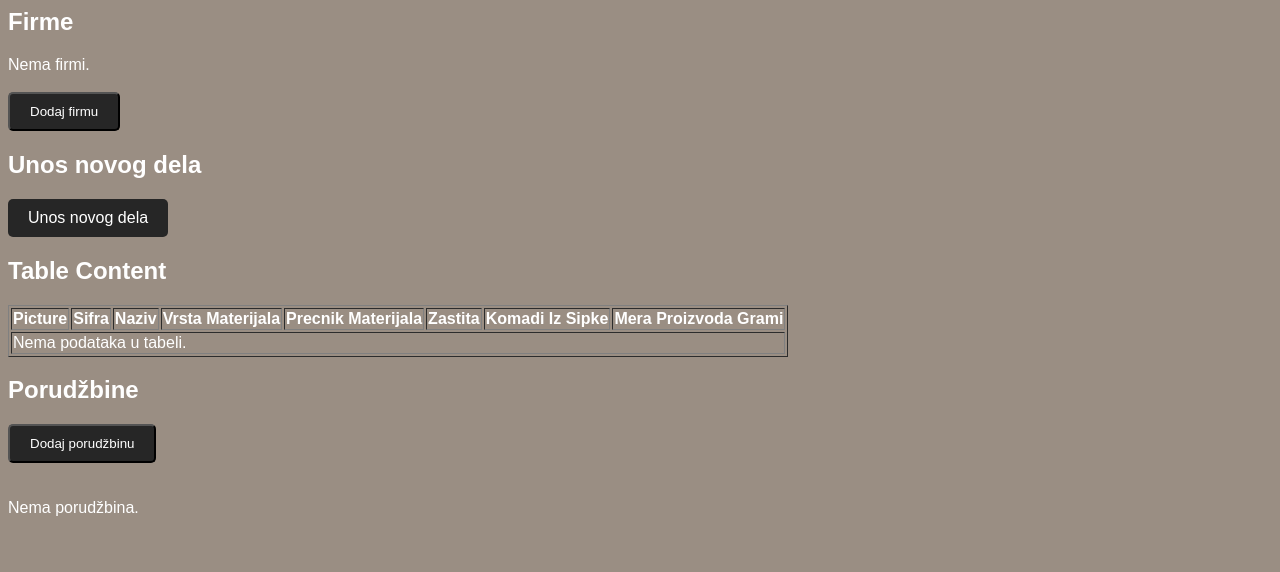
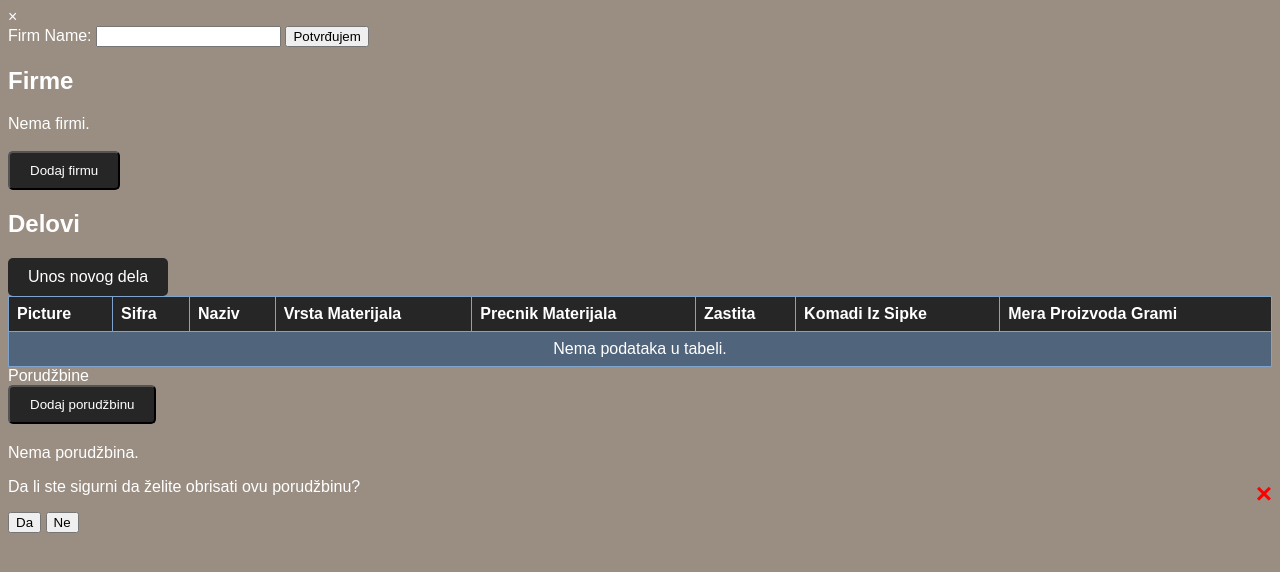
Before and after one commit to AniiAnii/Inventory-Manager, a PHP site: page / in a window 1280 px wide. Shown: the top 572 px of the page. Run offline with PHP 8.4, Linux system fonts and the light colour scheme; data that the repository does not hold is empty.

Commit message:
Update index.php

```diff
--- a/index.php
+++ b/index.php
@@ -1,16 +1,21 @@
 <?php
 include 'connection.php';
-
 ?>
 
+<!DOCTYPE html>
+<html lang="en">
+
 <head>
+    <meta charset="UTF-8">
+    <meta http-equiv="X-UA-Compatible" content="IE=edge">
+    <meta name="viewport" content="width=device-width, initial-scale=1.0">
+    <title>Unos novog dela</title>
     <link rel="stylesheet" type="text/css" href="styles/index.css">
-    <title>Unos novog dela</title>
+    <link rel="stylesheet" type="text/css" href="styles/add_firm.css">
     <script>
-        // JavaScript za otvaranje/zatvaranje modalnog dijaloga
         function showDeleteConfirmation(PorudzbinaID) {
-            var modal = document.getElementById("myModal");
-            var span = document.getElementsByClassName("close")[0];
+            var modal = document.getElementById("deleteModal"); // Promijenjen ID
+            var span = modal.getElementsByClassName("close")[0]; // Promijenjen ID
             modal.style.display = "block";
 
             // Zatvori modal klikom na "X"
@@ -65,6 +70,7 @@ include 'connection.php';
             xhr.send("PorudzbinaID=" + PorudzbinaID + "&status=poslat");
         }
 
+
         function showOrders(firmName) {
             var xhr = new XMLHttpRequest();
             xhr.onreadystatechange = function() {
@@ -80,12 +86,26 @@ include 'connection.php';
             xhr.open("GET", "get_orders.php?firmName=" + encodeURIComponent(firmName), true);
             xhr.send();
         }
-
     </script>
-
 </head>
 
 <body>
+    <!-- Dodati skriveni input za čuvanje ID-ja porudžbine -->
+    <input type="hidden" id="deleteOrderId" name="deleteOrderId">
+
+    <!-- Ostatak koda ostaje isti -->
+    <!-- Modal dialog -->
+    <div id="myModal" class="Firm_modal">
+        <div class="Firm_modal-content">
+            <span class="Firm_close" onclick="closeModal()">&times;</span>
+            <form id="addFirmForm">
+                <label for="firmName">Firm Name:</label>
+                <input type="text" name="firm_name" id="firmName" required>
+                <!-- Promenite submit dugme u button -->
+                <button type="submit">Potvrđujem</button>
+            </form>
+        </div>
+    </div>
 
     <h2> Firme </h2>
 
@@ -98,7 +118,7 @@ include 'connection.php';
     if ($result_firms->num_rows > 0) {
         echo "<ul class='firm-list'>"; // Add a class to the ul element
         while ($row_firm = $result_firms->fetch_assoc()) {
-            echo "<li>" . $row_firm["name"] . " <button onclick='showOrders(\"" . $row_firm["name"] . "\")'>Prikazi porudzbine</button></li>";
+            echo "<li><a href='#'>" . $row_firm["name"] . "</a> <button class='firm_button' onclick='showOrders(\"" . $row_firm["name"] . "\")'>Prikazi porudzbine</button></li>";
         }
         echo "</ul>";
     } else {
@@ -109,11 +129,48 @@ include 'connection.php';
 
     <br>
 
-    <form method="get" action="add_firm.php">
-        <input type="submit" value="Dodaj firmu" class="dugme">
-    </form>
+    <!-- Button to open the modal -->
+    <button onclick="openModal()" class="dugme">Dodaj firmu</button>
 
-    <h2>Unos novog dela</h2>
+    <!-- JavaScript for the modal -->
+    <script>
+        // Function to open the modal
+        function openModal() {
+            document.getElementById("myModal").style.display = "block";
+        }
+
+        // Function to close the modal
+        function closeModal() {
+            document.getElementById("myModal").style.display = "none";
+        }
+
+        // Submit form via AJAX
+        document.getElementById("addFirmForm").addEventListener("submit", function(event) {
+            event.preventDefault(); // Prevent default form submission
+
+            // Create FormData object to send form data
+            var formData = new FormData(this);
+
+            // Send AJAX request to insert_firm.php
+            var xhr = new XMLHttpRequest();
+            xhr.onreadystatechange = function() {
+                if (xhr.readyState === XMLHttpRequest.DONE) {
+                    if (xhr.status === 200) {
+                        // On successful insertion, close modal and reload page
+                        closeModal();
+                        window.location.reload();
+                    } else {
+                        // If insertion fails, show error message
+                        alert("Error inserting firm: " + xhr.responseText);
+                    }
+                }
+            };
+            xhr.open("POST", "insert_firm.php", true);
+            xhr.send(formData);
+        });
+    </script>
+
+    <h2>Delovi</h2>
     <a href="add_new_part.php" class="dugme">Unos novog dela</a>
 
     <?php
@@ -121,12 +178,8 @@ include 'connection.php';
     $result = $conn->query($sql);
 
     ?>
-
-
-    <h2>Table Content</h2>
-
-    <!-- Display table -->
-    <table border="1">
+    <div class="table-wrapper">
+        <table class="custom-table">
             <tr>
                 <th>Picture</th>
                 <th>Sifra</th>
@@ -158,21 +211,22 @@ include 'connection.php';
             }
             ?>
         </table>
-
-    <h2>Porudžbine</h2>
+    </div <h2>Porudžbine</h2>
 
     <form method="get" action="dodaj_porudzbinu.php">
         <input type="submit" value="Dodaj porudžbinu" class="dugme">
     </form>
 
     <div style="height: 20px;"></div>
-
+    <div class="table-wrapper">
+        <table class="custom-table">
             <?php
             // Dohvatanje porudžbina iz baze podataka
             $sql = "SELECT p.*, f.name AS firm_name, fo.status
         FROM Porudzbine p
         INNER JOIN firm_orders fo ON p.PorudzbinaID = fo.orderId
-            INNER JOIN firm f ON fo.firmId = f.firmId";
+        INNER JOIN firm f ON fo.firmId = f.firmId
+        ORDER BY DatumIsporukeDelova ASC"; // Sortiranje po DatumIsporukeDelova u opadajućem redosledu
             $result = $conn->query($sql);
 
             // Prikazivanje porudžbina u obliku tabele
@@ -190,6 +244,7 @@ include 'connection.php';
             <th>Status</th>
             <th>Akcija</th>
           </tr>";
+
                 while ($row = $result->fetch_assoc()) {
                     echo "<tr>";
                     echo "<td>" . $row["firm_name"] . "</td>";
@@ -215,11 +270,12 @@ include 'connection.php';
             ?>
             <!-- Ovdje dodajte redove sa podacima o porudžbinama -->
             </tbody>
+
         </table>
 
-    <!-- Modal dialog -->
-    <div id="myModal" class="modal">
-        <div class="modal-content">
+        <!-- Modal dialog for delete confirmation -->
+        <div id="deleteModal" class="Amodal">
+            <div class="Amodal-content">
                 <span class="close">&times;</span>
                 <p>Da li ste sigurni da želite obrisati ovu porudžbinu?</p>
                 <button id="confirmDelete">Da</button>
```
Lines whose indentation alone changed are shown as unchanged.
